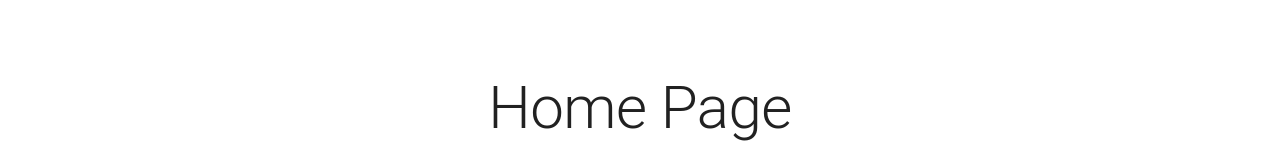
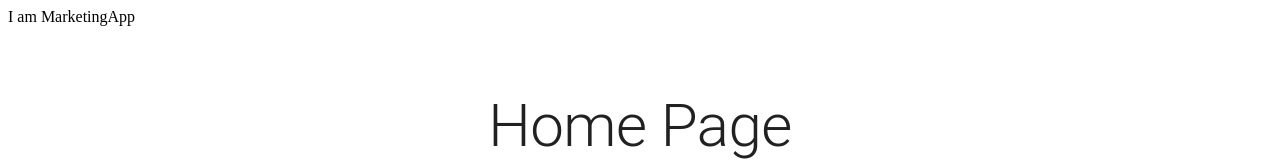
Before and after one commit to renuyadav/MFE, a React app in the folder packages/marketing/: page / in a window 1280 px wide. Shown: the top 161 px of the page. Built offline with nearby package versions, Linux system fonts and the light colour scheme.

Commit message:
changed in marketing

```diff
--- a/packages/marketing/src/App.js
+++ b/packages/marketing/src/App.js
@@ -8,6 +8,7 @@ import Pricing from './components/Pricing';
 export default () => {
   return (
     <div>
+      <div>I am MarketingApp</div>
       <StylesProvider>
         <BrowserRouter>
           <Switch>
```
